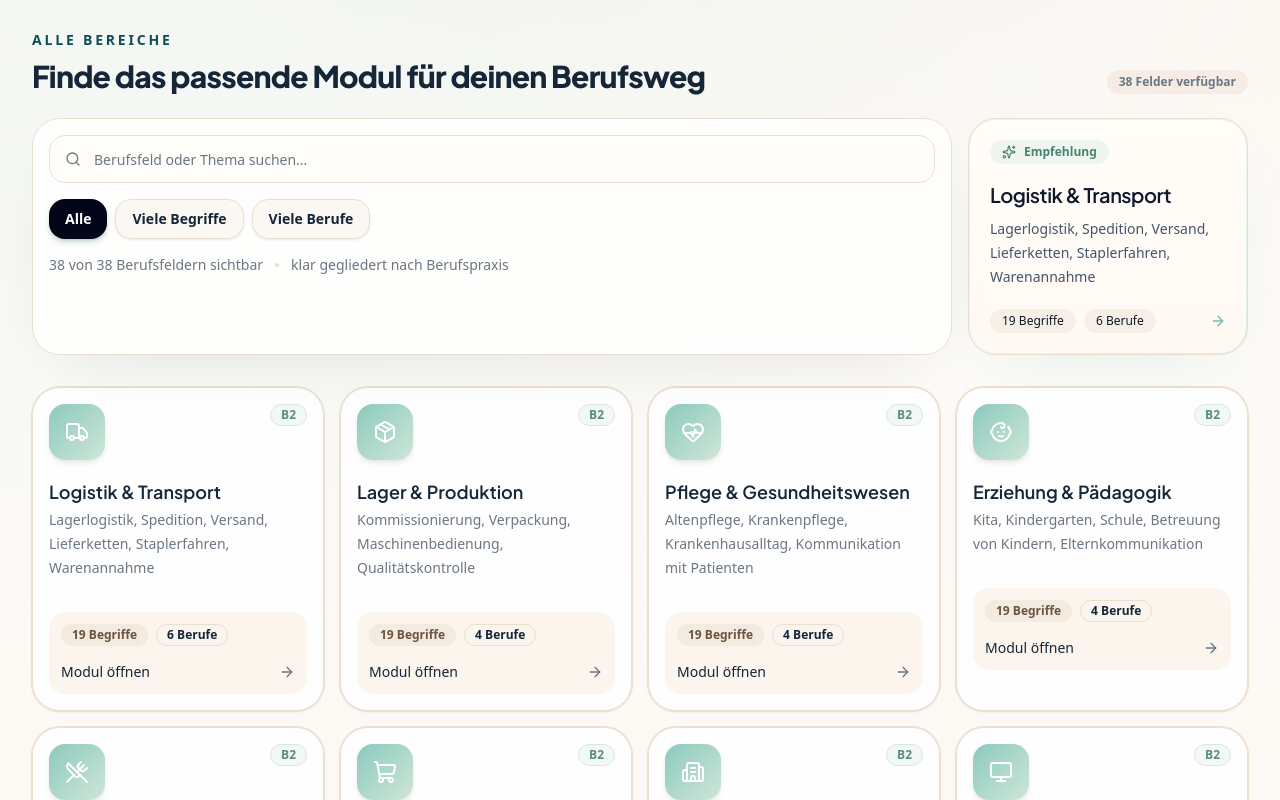
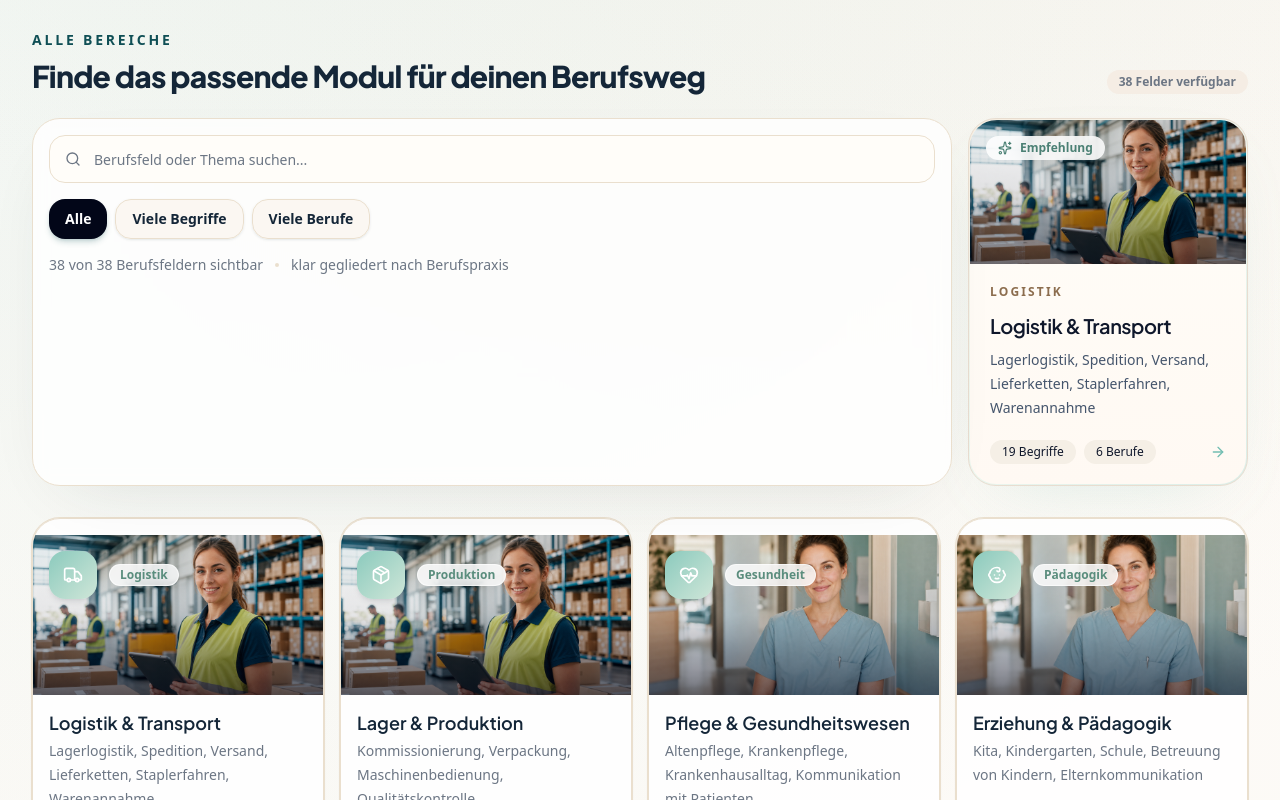
Before and after one commit to tkaracam/berufsspracheb2, a Next.js app: page /berufsfelder in a window 1280 px wide. Shown: the part 1340-2140 px from the top of the page. Built offline with nearby package versions, Linux system fonts and the light colour scheme; no server answers; the database is empty.

Commit message:
Add visuals to all Berufsfelder cards

```diff
--- a/app/(public)/berufsfelder/page.tsx
+++ b/app/(public)/berufsfelder/page.tsx
@@ -17,6 +17,7 @@ import { BerufsfelderSearch } from "@/components/home/berufsfelder-search";
 import { Container } from "@/components/ui/container";
 import { PageHeader } from "@/components/ui/page-header";
 import type { IconName } from "@/components/home/berufsfelder-search";
+import { BERUFSFELD_VISUALS, DEFAULT_BERUFSFELD_VISUAL } from "@/lib/berufsfeld-visuals";
 
 export const metadata = { title: `Berufsfelder – ${APP_NAME}` };
 
@@ -84,6 +85,7 @@ export default async function BerufsfelderPage() {
   );
   const modules = felder.map((feld) => {
     const { words, jobs } = stats.get(feld.id) ?? { words: 0, jobs: 0 };
+    const visual = BERUFSFELD_VISUALS[feld.id] ?? DEFAULT_BERUFSFELD_VISUAL;
     return {
       id: feld.id,
       href: `/berufsfelder/${feld.id}`,
@@ -92,6 +94,8 @@ export default async function BerufsfelderPage() {
       icon: (feld.icon ?? "Briefcase") as IconName,
       words,
       jobs,
+      image: visual.image,
+      eyebrow: visual.eyebrow,
     };
   });
   const featured = featuredAssets.map((asset, index) => ({
--- a/components/home/berufsfelder-search.tsx
+++ b/components/home/berufsfelder-search.tsx
@@ -2,6 +2,7 @@
 
 import { useState, useMemo } from "react";
 import Link from "next/link";
+import Image from "next/image";
 import {
   Search,
   X,
@@ -101,6 +102,8 @@ interface Module {
   icon: IconName;
   words: number;
   jobs: number;
+  image: string;
+  eyebrow: string;
 }
 
 interface Props {
@@ -193,13 +196,27 @@ export function BerufsfelderSearch({ modules }: Props) {
         {featuredModule ? (
           <Link href={featuredModule.href} className="group block">
             <div className="h-full rounded-[1.75rem] border border-[#e8ddd0] bg-[linear-gradient(135deg,#f8eee1_0%,#eef7ef_48%,#dceee8_100%)] p-[1px] shadow-[0_24px_70px_-38px_rgba(115,190,178,0.28)]">
-              <div className="flex h-full flex-col justify-between rounded-[1.65rem] bg-[linear-gradient(180deg,#fffdf8_0%,#fff9f3_100%)] p-5 text-slate-900">
-                <div>
-                  <span className="inline-flex items-center gap-2 rounded-full bg-[#eef6ef] px-3 py-1 text-xs font-semibold text-[#4b8074]">
+              <div className="flex h-full flex-col justify-between overflow-hidden rounded-[1.65rem] bg-[linear-gradient(180deg,#fffdf8_0%,#fff9f3_100%)] text-slate-900">
+                <div className="relative">
+                  <Image
+                    src={featuredModule.image}
+                    alt={featuredModule.title}
+                    width={1200}
+                    height={900}
+                    className="h-36 w-full object-cover"
+                  />
+                  <div className="absolute inset-0 bg-gradient-to-t from-slate-950/45 via-slate-950/10 to-transparent" />
+                  <span className="absolute left-4 top-4 inline-flex items-center gap-2 rounded-full bg-white/86 px-3 py-1 text-xs font-semibold text-[#4b8074] backdrop-blur">
                     <Sparkles className="h-3.5 w-3.5" />
                     Empfehlung
                   </span>
-                  <h3 className="mt-4 text-xl font-semibold">{featuredModule.title}</h3>
+                </div>
+                <div className="flex h-full flex-col justify-between p-5">
+                <div>
+                  <p className="text-xs font-semibold uppercase tracking-[0.18em] text-[#8c6d4e]">
+                    {featuredModule.eyebrow}
+                  </p>
+                  <h3 className="mt-3 text-xl font-semibold">{featuredModule.title}</h3>
                   <p className="mt-2 text-sm leading-6 text-slate-600">
                     {featuredModule.description}
                   </p>
@@ -215,6 +232,7 @@ export function BerufsfelderSearch({ modules }: Props) {
                   </div>
                   <ArrowRight className="h-4 w-4 text-[#73beb2] transition-transform group-hover:translate-x-1" />
                 </div>
+                </div>
               </div>
             </div>
           </Link>
@@ -227,15 +245,25 @@ export function BerufsfelderSearch({ modules }: Props) {
           return (
             <Link key={feld.id} href={feld.href} className="group block">
               <Card className="h-full overflow-hidden rounded-[1.75rem] border border-[#eadfce] bg-white/88 transition-all duration-300 hover:-translate-y-1.5 hover:border-[#d9c9b3] hover:shadow-[0_24px_50px_-30px_rgba(32,50,58,0.2)]">
-                <CardHeader className="pb-4">
-                  <div className="mb-4 flex items-start justify-between gap-3">
-                    <div className="flex h-14 w-14 items-center justify-center rounded-2xl bg-[linear-gradient(135deg,#8bcabd_0%,#cfe6d8_100%)] text-white shadow-md transition-transform duration-300 group-hover:scale-110">
-                      <Icon className="h-6 w-6" />
+                <div className="relative overflow-hidden">
+                  <Image
+                    src={feld.image}
+                    alt={feld.title}
+                    width={1200}
+                    height={900}
+                    className="h-40 w-full object-cover transition-transform duration-500 group-hover:scale-[1.03]"
+                  />
+                  <div className="absolute inset-0 bg-gradient-to-t from-slate-950/55 via-slate-950/8 to-transparent" />
+                  <div className="absolute left-4 top-4 flex items-center gap-3">
+                    <div className="flex h-12 w-12 items-center justify-center rounded-2xl bg-[linear-gradient(135deg,#8bcabd_0%,#cfe6d8_100%)] text-white shadow-md transition-transform duration-300 group-hover:scale-110">
+                      <Icon className="h-5 w-5" />
                     </div>
-                    <Badge variant="outline" className="rounded-full border-[#d9e8da] bg-[#f2f8f3] text-[#5a8d7d]">
-                      B2
+                    <Badge variant="outline" className="rounded-full border-white/60 bg-white/82 text-[#5a8d7d] backdrop-blur">
+                      {feld.eyebrow}
                     </Badge>
                   </div>
+                </div>
+                <CardHeader className="pb-4">
                   <CardTitle className="text-lg leading-6">{feld.title}</CardTitle>
                   <CardDescription className="line-clamp-3 text-sm leading-6">
                     {feld.description}
```
